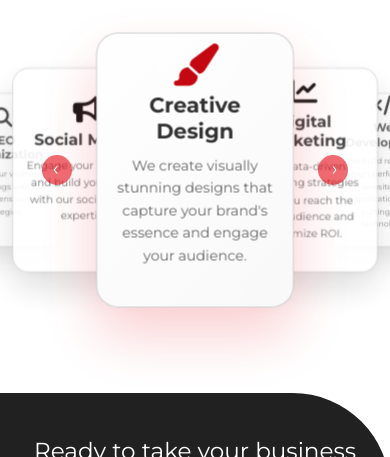
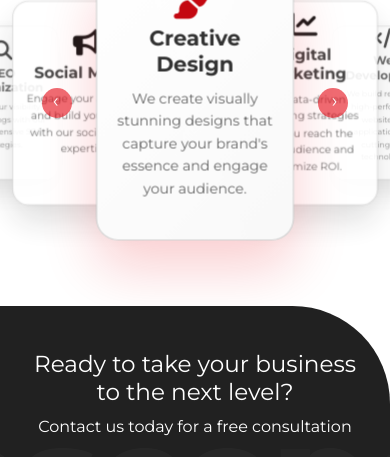
Before and after one commit to Minidu-Sathsara/escope-international-test, a plain HTML site: page index.html in a window 390 px wide. Shown: the part 798-1255 px from the top of the page. Drawn offline with nearby package versions, Linux system fonts and the light colour scheme.

Commit message:
Adjust carousel container heights and add margin to improve layout

```diff
--- a/index.html
+++ b/index.html
@@ -244,7 +244,7 @@
 
     .carousel-container {
       width: 100%;
-      height: 450px;
+      height: 300px;
       position: relative;
       perspective: 1000px;
       margin: 0 auto;
@@ -644,7 +644,7 @@
       }
 
       .carousel-container {
-        height: 350px;
+        height: 215px;
       }
 
       .card {
@@ -744,7 +744,7 @@
     <div class="container">
       <h1 class="about-title">WHY CHOOSE US</h1>
 
-      <div class="carousel-container">
+      <div class="carousel-container mb-5">
         <button class="nav-arrow left">‹</button>
         <div class="carousel-track">
           <div class="card" data-index="0">
```
